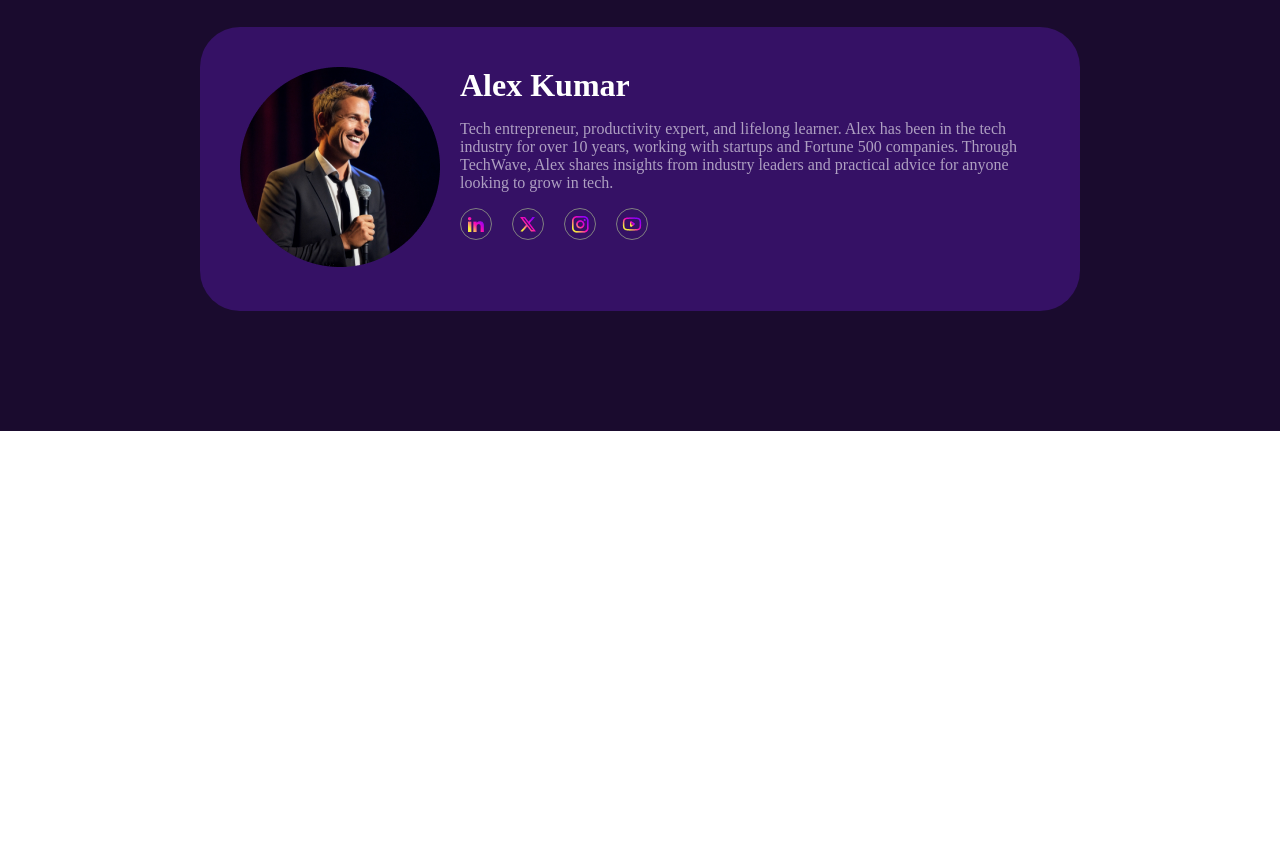
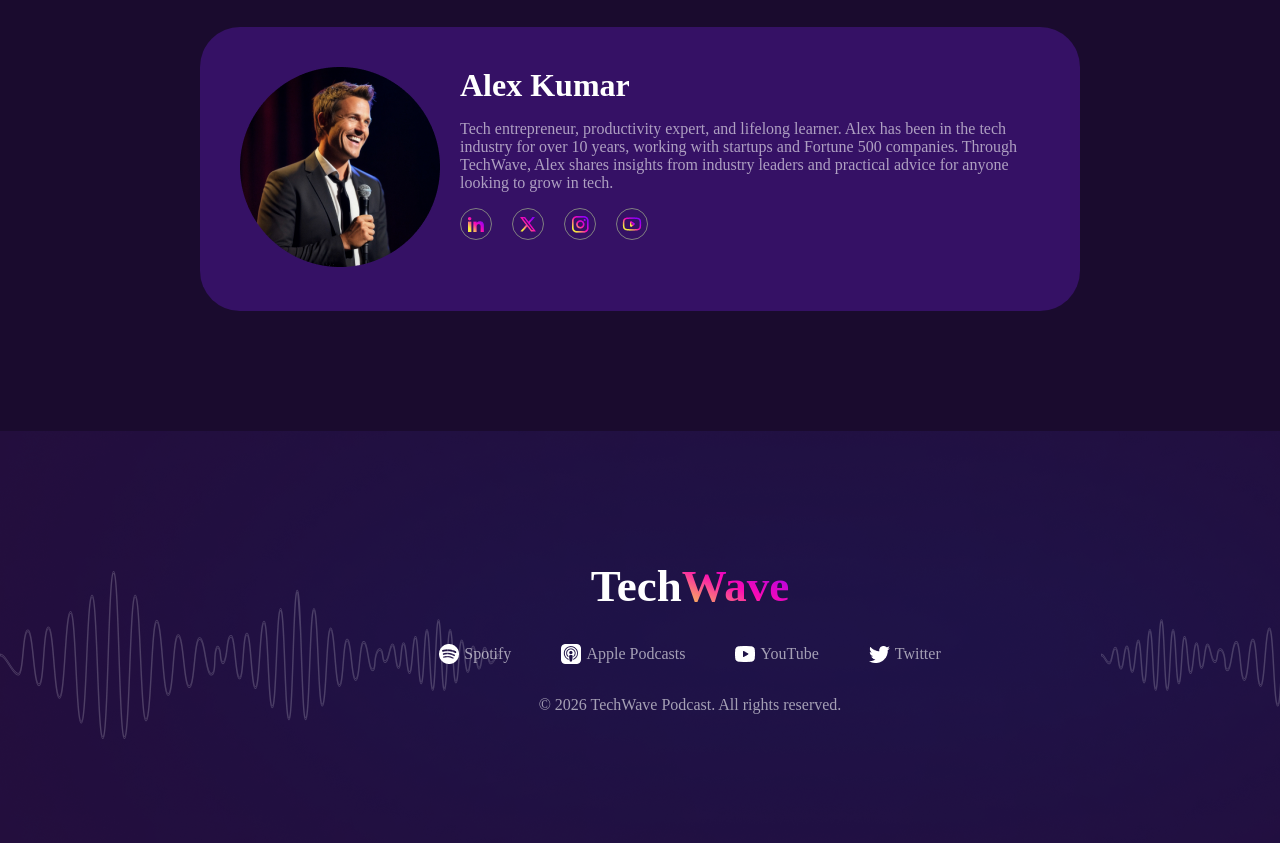
Before and after one commit to ela336/tech-wave, a plain HTML site: page index.html in a window 1280 px wide. Shown: the part 4018-4861 px from the top of the page. Before the commit the page ends 4449 px from the top, so only its background shows below. Drawn offline with Linux system fonts and the light colour scheme.

Commit message:
footer designed

```diff
--- a/index.html
+++ b/index.html
@@ -146,6 +146,20 @@ and share stories of personal growth from industry leaders.
             </div>
         </section>
 
+
+        <section class="footer">
+            <div class="footer-div">
+                <h2><span class="tech">Tech</span><span class="wave">Wave</span></h2>
+            <div class="foot-icon">
+                <div class="icons"><img src="./assets/spotify.png" alt=""> <p>Spotify</p></div>
+                 <div class="icons"><img src="./assets/apple-podcast.png" alt=""> <p>Apple Podcasts</p></div>
+                  <div class="icons"><img src="./assets/youtube-podcast.png" alt=""> <p>YouTube</p></div>
+                   <div class="icons"><img src="./assets/twitter.png" alt=""> <p>Twitter</p></div>
+            </div>
+            <p>© 2026 TechWave Podcast. All rights reserved.</p>
+            </div>
+        </section>
+
     </main>
 </body>
 </html>
--- a/style.css
+++ b/style.css
@@ -427,6 +427,40 @@ hr{
      margin-bottom: 16px;
 
 }
+.footer{
+    background: url('./assets/footer-bg.png');
+    max-width: 1600px;
+    height: 412px;
+    display: flex;
+    align-items: center;
+    justify-content: center;
+}
+.footer-div{
+    display: flex;
+    flex-direction: column;
+    align-items: center;
+    justify-content: center;
+    gap: 32px;
+   margin-left: 100px;
+}
+.foot-icon{
+    display: flex;
+    gap: 50px;
+    align-items: center;
+    justify-content: center;
+}
+.foot-icon .icons{
+   display: flex;
+    gap: 5px;
+    align-items: center;
+    justify-content: center;
+}
+
+.footer  p{
+    color:rgba(255, 255, 255, 0.6);
+}
+
+
 
 
 
```
